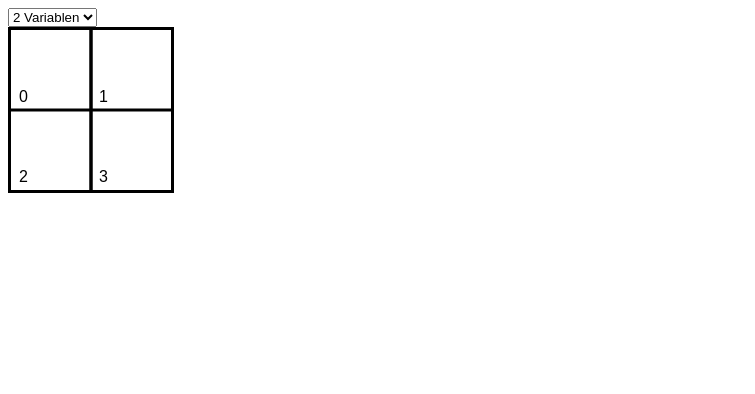
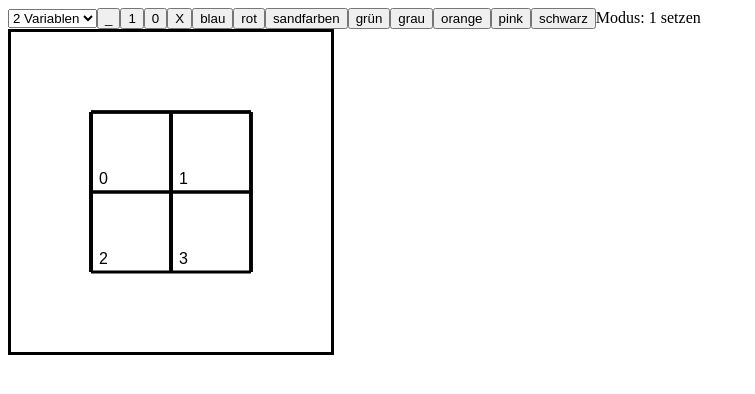
Before and after one commit to swlt16/kvdiag.js, a plain HTML site: page index.htm in a window 1280 px wide. Shown: the whole page, without its empty margins (0-755 px from the left). Drawn offline with Linux system fonts and the light colour scheme.

Commit message:
something is clickable

```diff
--- a/index.htm
+++ b/index.htm
@@ -3,6 +3,7 @@
     <head>
         <title>kvdiag.js Demo</title>
         <meta name="viewport" content="width=device-width, initial-scale=1.0">
+        <meta charset="utf-8" />
         <link rel="stylesheet" href="kvdiag.css">
         <script src="kvdiag.js"></script>
     </head>
--- a/kvdiag.js
+++ b/kvdiag.js
@@ -3,6 +3,7 @@ class KvDiag {
     container;
     controls;
     /* fixed settings */
+    BORDER_OFFSET = 80; /* px */
     FIELD_SIZE = 80; /* px */
     FIELD_MAP = [
             [  0,  1,  5,  4, 20, 21, 17, 16],
@@ -14,6 +15,23 @@ class KvDiag {
             [ 34, 35, 39, 38, 54, 55, 51, 50],
             [ 32, 33, 37, 36, 52, 53, 49, 48],
         ];
+    TOOL = Object.freeze({
+        EMPTY:      { name: "Inhalt löschen",   setTo: "" },
+        ONE:        { name: "1 setzen",  setTo: "1" },
+        ZERO:       { name: "0 setzen", setTo: "0" },
+        DONTCARE:   { name: "<i>Don't Care</i> setzen", setTo: "X" },
+        MARK:       { name: "Markieren"},
+    });
+    COLOR = [
+        {name: "blau", color: "dodgerBlue"},
+        {name: "rot", color: "red"},
+        {name: "sandfarben", color: "#fff200"},
+        {name: "grün", color: "limeGreen"},
+        {name: "grau", color: "slateGrey"},
+        {name: "orange", color: "orange"},
+        {name: "pink", color: "hotPink"},
+        {name: "schwarz", color: "#080808"}
+    ];
 
     constructor(container) {
         this.container = container;
@@ -22,8 +40,14 @@ class KvDiag {
     init() {
         /* delete all content from container */
         this.container.innerHTML = "";
+        /* default value */
+        this.numOfVars = 2;
+        this.tool = this.TOOL.ONE;
+        this.map = Array.from({length: 8}, () => Array(8).fill(this.TOOL.EMPTY.setTo));
+
         /* create controls */
         this.control = {};
+        /* num of vars */
         this.control.numOfVars = document.createElement("select");
         this.control.numOfVars.add(new Option("2 Variablen", 2, true));
         this.control.numOfVars.add(new Option("3 Variablen", 3));
@@ -31,21 +55,57 @@ class KvDiag {
         this.control.numOfVars.add(new Option("5 Variablen", 5));
         this.control.numOfVars.add(new Option("6 Variablen", 6));
         this.control.numOfVars.addEventListener("change", this.onNumOfVarsChange.bind(this));
+        /* setter tools */
+        this.control.set = {};
+        this.control.set.empty = document.createElement("button");
+        this.control.set.empty.innerText = "_";
+        this.control.set.one = document.createElement("button");
+        this.control.set.one.innerText = "1";
+        this.control.set.one.classList.add("active");
+        this.control.set.zero = document.createElement("button");
+        this.control.set.zero.innerText = "0";
+        this.control.set.dontCare = document.createElement("button");
+        this.control.set.dontCare.innerText = "X";
+        /* marker tools */
+        this.control.mark = [];
+        this.COLOR.forEach((color) => {
+            var elem = document.createElement("button");
+            elem.innerText = color.name;
+            this.control.mark.push(elem);
+        });
+        /* mode display */
+        this.control.mode = {}
+        this.control.mode.container = document.createElement("span");
+        this.control.mode.label = document.createElement("span");
+        this.control.mode.label.innerText = "Modus: ";
+        this.control.mode.mode = document.createElement("span");
+        this.control.mode.mode.innerHTML = this.tool.name; /* display current mode */
+        this.control.mode.container.appendChild(this.control.mode.label);
+        this.control.mode.container.appendChild(this.control.mode.mode);
 
-        /* add control container (no persistant reference) */
+        /* add control container (no persistant reference) and append all controls */
         this.control.container = document.createElement("div");
-        this.control.container.classList += "kvdiag.controls";
+        this.control.container.classList += "kvdiag-controls";
         this.control.container.appendChild(this.control.numOfVars);
+        for (const btn of Object.values(this.control.set)) {
+            this.control.container.appendChild(btn);
+            btn.addEventListener("click", this.onToolChange.bind(this));
+        }
+        for (const btn of this.control.mark) {
+            this.control.container.appendChild(btn);
+            btn.addEventListener("click", this.onToolChange.bind(this));
+        }
+        this.control.container.appendChild(this.control.mode.container);
+
+
         /* finally */
         this.container.appendChild(this.control.container);
         /* create drawing surface */
         this.canvas = document.createElement("canvas");
-
-        this.numOfVars = 2; /* default value */
         this.canvas.width  = this.canvasSizeFromNumOfVars(this.numOfVars).width;
         this.canvas.height = this.canvasSizeFromNumOfVars(this.numOfVars).height;
-
         this.canvas.classList += "kvdiag";
+        this.canvas.addEventListener("click", this.onCanvasClick.bind(this));
         this.container.appendChild(this.canvas);
         /* initial rendering */
         this.updateCanvas();
@@ -61,25 +121,36 @@ class KvDiag {
         ctx.fillStyle = "black";
         /* line width */
         ctx.lineWidth = 3;
-        ctx.font = "16px Arial";
         /* lines from top to bottom */
-        for(var x = 1; x < dims.width; x++) {
-            ctx.moveTo(x * this.FIELD_SIZE, 0);
-            ctx.lineTo(x * this.FIELD_SIZE, dims.height * this.FIELD_SIZE);
+        for(var x = 0; x <= dims.width; x++) {
+            ctx.moveTo(x * this.FIELD_SIZE + this.BORDER_OFFSET, 0 + this.BORDER_OFFSET);
+            ctx.lineTo(x * this.FIELD_SIZE + this.BORDER_OFFSET, dims.height * this.FIELD_SIZE + this.BORDER_OFFSET);
             ctx.stroke();
         }
         /* lines from left to right */
-        for(var y = 1; y < dims.height; y++) {
-            ctx.moveTo(0, y * this.FIELD_SIZE);
-            ctx.lineTo(dims.width * this.FIELD_SIZE, y * this.FIELD_SIZE);
+        for(var y = 0; y <= dims.height; y++) {
+            ctx.moveTo(0 + this.BORDER_OFFSET, y * this.FIELD_SIZE + this.BORDER_OFFSET);
+            ctx.lineTo(dims.width * this.FIELD_SIZE + this.BORDER_OFFSET, y * this.FIELD_SIZE + this.BORDER_OFFSET);
             ctx.stroke();
         }
         /* field numbering */
+        ctx.font = "16px Arial";
+        ctx.textAlign = "start";
         for(var x = 0; x < dims.width; x++) {
             for(var y = 0; y < dims.height; y++) {
                 ctx.fillText(this.FIELD_MAP[y][x],
-                    x * this.FIELD_SIZE + 8,
-                    y * this.FIELD_SIZE + (this.FIELD_SIZE - 8));
+                    this.BORDER_OFFSET + x * this.FIELD_SIZE + 8,
+                    this.BORDER_OFFSET + y * this.FIELD_SIZE + (this.FIELD_SIZE - 8));
+            }
+        }
+        /* field content */
+        ctx.font = "32px Arial";
+        ctx.textAlign = "center";
+        for(var x = 0; x < dims.width; x++) {
+            for(var y = 0; y < dims.height; y++) {
+                ctx.fillText(this.map[y][x],
+                    this.BORDER_OFFSET + (x + 0.5) * this.FIELD_SIZE,
+                    this.BORDER_OFFSET + (y + 0.5) * this.FIELD_SIZE + 8);
             }
         }
     }
@@ -99,9 +170,57 @@ class KvDiag {
     canvasSizeFromNumOfVars(numOfVars) {
         var ret = this.dimensionsFromNumOfVars(numOfVars);
         return {
-            width:  ret.width  * this.FIELD_SIZE,
-            height: ret.height * this.FIELD_SIZE,
+            width:  ret.width  * this.FIELD_SIZE + 2 * this.BORDER_OFFSET,
+            height: ret.height * this.FIELD_SIZE + 2 * this.BORDER_OFFSET,
         };
+    }
+
+    onCanvasClick(event) {
+        var click = {x: event.offsetX, y: event.offsetY};
+        var dims = this.dimensionsFromNumOfVars(this.numOfVars);
+        console.log(`[kvdiag.js] click at (${click.x}|${click.y})`);
+        /* translate screen coordinates to field coordinates */
+        var field = {
+            x: Math.floor((click.x - this.BORDER_OFFSET) / this.FIELD_SIZE),
+            y: Math.floor((click.y - this.BORDER_OFFSET) / this.FIELD_SIZE),
+        }
+        if( (field.x < 0) || (field.x >= dims.width) || (field.y < 0) || (field.y >= dims.height) ) {
+            console.log("[kvdiag.js] click is out of field bounds");
+            return;
+        }
+        console.log(`[kvdiag.js] click is field (${field.x}|${field.y}) => No. ${this.FIELD_MAP[field.y][field.x]}`);
+        /* from now on, it's a valid field click */
+
+        /* check tool */
+        switch(this.tool) {
+            case this.TOOL.EMPTY:
+            case this.TOOL.ONE:
+            case this.TOOL.ZERO:
+            case this.TOOL.DONTCARE:
+                this.map[field.y][field.x] = this.tool.setTo;
+                break;
+        }
+
+        /* redraw field */
+        this.updateCanvas();
+    }
+
+    onToolChange(event) {
+        var src = event.srcElement;
+        if(this.control.set.empty.isSameNode(src)) this.tool = this.TOOL.EMPTY;
+        if(this.control.set.one.isSameNode(src)) this.tool = this.TOOL.ONE;
+        if(this.control.set.zero.isSameNode(src)) this.tool = this.TOOL.ZERO;
+        if(this.control.set.dontCare.isSameNode(src)) this.tool = this.TOOL.DONTCARE;
+
+        if(this.control.mark.includes(src)) {
+            /* color mode */
+            console.log("LOLOL");
+            this.tool = this.TOOL.MARK;
+        }
+
+
+        this.control.mode.mode.innerHTML = this.tool.name; /* display current mode */
+        console.log("[kvdiag.js] Tool changed.");
     }
 
     onNumOfVarsChange(event) {
```
Also changed, not shown: kvdiag.css (line endings or trailing spaces). Lines whose indentation alone changed are shown as unchanged.
